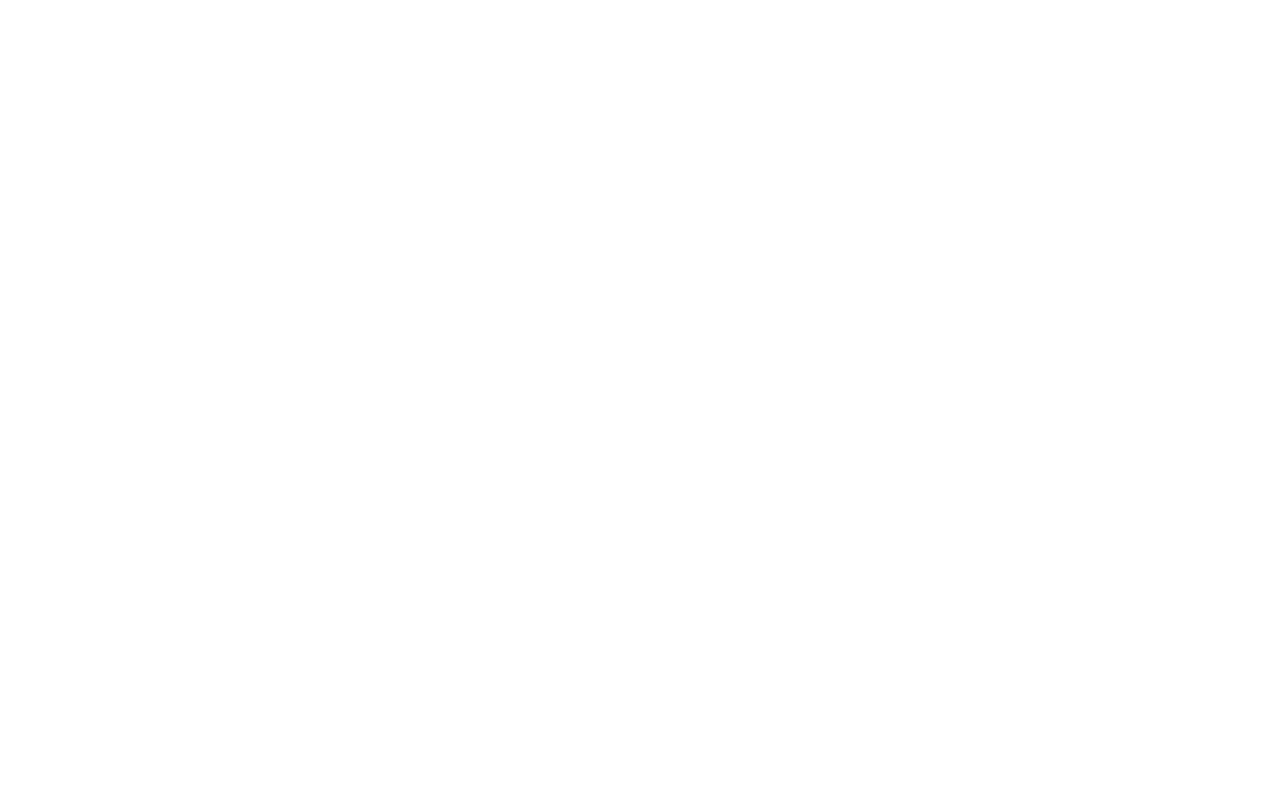
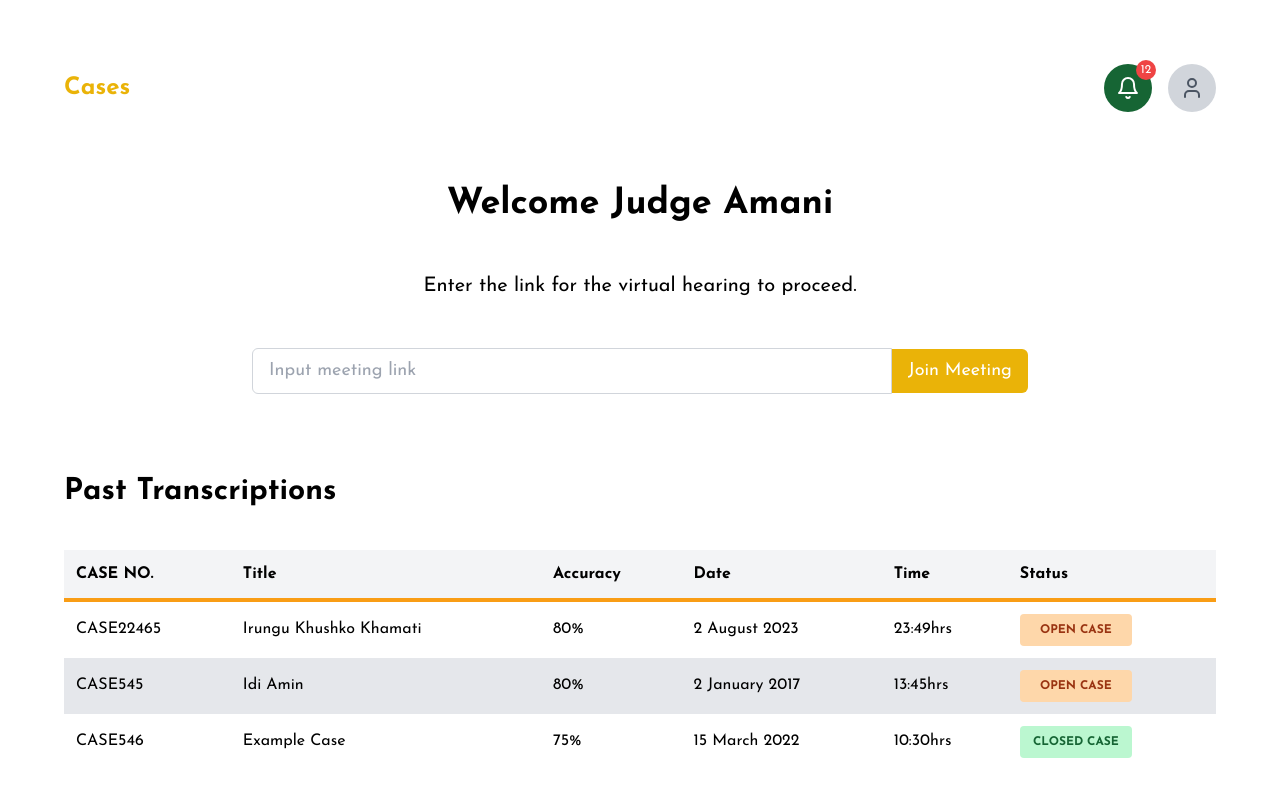
Before and after one commit to akirachix/Taishi-Frontend, a Next.js app in the folder themis-dashboard/: page / in a window 1280 px wide. Shown: the top 796 px of the page. Built offline with nearby package versions, Linux system fonts and the light colour scheme.

Commit message:
frequent user homepage

```diff
--- a/themis-dashboard/src/app/Layout/index.tsx
+++ b/themis-dashboard/src/app/Layout/index.tsx
@@ -6,7 +6,7 @@
 
   return (
     <div className="flex min-h-screen">
-      <div className="w-64 bg-gray-800 text-white">
+      <div className="w-64 bg-[#083317] text-white">
         <Sidebar />
       </div>
       <div className="flex-grow p-4">
--- a/themis-dashboard/src/app/components/Sidebar/index.tsx
+++ b/themis-dashboard/src/app/components/Sidebar/index.tsx
@@ -30,7 +30,7 @@
           />
         </div>
       </div>
-      <nav className="space-y-12 flex-grow mt-24 text-[24px]">
+      <nav className="space-y-12 flex-grow mt-24 text-[24px] nh:mt-6 nh:text-[18px]">
         {sidebarItems.map((item) => (
           <div key={item.label} className="relative">
             <button
--- /dev/null
+++ b/themis-dashboard/src/app/judgeHomepage/page.tsx
@@ -0,0 +1,130 @@
+"use client"
+
+import React, { useState } from 'react';
+import { Bell, User, ChevronLeft, ChevronRight } from "lucide-react";
+import Link from "next/link";
+
+const statusStyle = (status: string) => {
+  switch (status) {
+    case "OPEN CASE":
+      return "text-[12px] nh:text-[10px] flex justify-center w-24 bg-orange-200 font-extrabold text-orange-800 py-1";
+    case "CLOSED CASE":
+      return "text-[12px]  nh:text-[10px] flex justify-center w-24 bg-green-200 font-extrabold text-green-800 py-1";
+    default:
+      return "text-[12px] flex justify-center w-24 bg-orange-200 text-yellow-800 py-1";
+  }
+};
+
+const JudgeDashboardPage = () => {
+  const [currentPage, setCurrentPage] = useState(1);
+  const [meetingLink, setMeetingLink] = useState('');
+  const itemsPerPage = 5;
+
+  const cases = [
+    { caseNo: 'CASE22465', title: 'Irungu Khushko Khamati', accuracy: '80%', confidence: 'Wesley Odipo', date: '2 August 2023', time: '23:49hrs', status: 'OPEN CASE' },
+    { caseNo: 'CASE545', title: 'Idi Amin', accuracy: '80%', confidence: 'John Doe', date: '2 January 2017', time: '13:45hrs', status: 'OPEN CASE' },
+    { caseNo: 'CASE546', title: 'Example Case', accuracy: '75%', confidence: 'Jane Smith', date: '15 March 2022', time: '10:30hrs', status: 'CLOSED CASE' },
+
+  ];
+
+  const indexOfLastItem = currentPage * itemsPerPage;
+  const indexOfFirstItem = indexOfLastItem - itemsPerPage;
+  const currentCases = cases.slice(indexOfFirstItem, indexOfLastItem);
+
+
+  const handleJoinMeeting = () => {
+    console.log('Joining meeting with link:', meetingLink);
+  };
+
+  return (
+    <div className="bg-white xl:p-16 nh:p-0 flex flex-col">
+      <header className="flex justify-between items-center mb-8 nh:mb-0">
+        <h1 className="text-2xl nh:text-lg font-bold text-yellow-500">Cases</h1>
+        <div className="flex items-center space-x-4 nh:space-x-2">
+          <div className="relative">
+            <div className="rounded-full w-12 h-12 nh:w-8 nh:h-8 bg-green-800 flex items-center justify-center">
+              <Bell className="h-6 w-6 nh:h-4 nh:w-4 text-white" />
+            </div>
+            <span className="absolute -top-1 -right-1 bg-red-500 text-white text-xs nh:text-[8px] rounded-full h-5 w-5 nh:h-3 nh:w-3 flex items-center justify-center">12</span>
+          </div>
+          <div className="w-12 h-12 nh:w-8 nh:h-8 bg-gray-300 rounded-full flex items-center justify-center">
+            <User className="w-6 h-6 nh:w-4 nh:h-4 text-gray-600" />
+          </div>
+        </div>
+      </header>
+
+      <main className="flex-grow flex flex-col">
+        <div className="text-center mb-10">
+          <h2 className=" xl:text-4xl mt-10  nh:text-[24px] nm:text-[20px] font-semibold mb-12">Welcome Judge Amani</h2>
+          <p className="text-xl nh:text-sm nm:text-lg mb-12 nh:mb-2">Enter the link for the virtual hearing to proceed.</p>
+          <div className="flex justify-center mb-10">
+            <div className="flex items-center">
+              <input
+                type="text"
+                placeholder="Input meeting link"
+                className="border border-gray-300 rounded-l-md px-4 py-2 w-[40rem] nh:w-[30rem] text-lg nh:text-sm"
+                value={meetingLink}
+                onChange={(e) => setMeetingLink(e.target.value)}
+              />
+              <button
+                onClick={handleJoinMeeting}
+                className="bg-yellow-500 text-white px-4 py-2 rounded-r-md hover:bg-yellow-600 transition-colors text-lg nh:text-sm whitespace-nowrap "
+              >
+                Join Meeting
+              </button>
+            </div>
+          </div>
+        </div>
+
+        <div className="mt-auto">
+          <h3 className="text-3xl  nh:text-xl nm:text-[20px] font-semibold  nh:mb-3">Past Transcriptions</h3>
+          <div className="overflow-x-auto">
+          <table className="nh:mt-2 w-full lg:mt-10 text-sm sm:text-base nh:text-[12px]">
+              <thead>
+                <tr className="bg-gray-100 border-b-4 border-[#F99D15]">
+                  <th className="p-2 sm:p-3 text-left">CASE NO.</th>
+                  <th className="p-2 sm:p-3 text-left">Title</th>
+                  <th className="p-2 sm:p-3 text-left">Accuracy</th>
+                  <th className="p-2 sm:p-3 text-left">Date</th>
+                  <th className="p-2 sm:p-3 text-left">Time</th>
+                  <th className="p-2 sm:p-3 text-left">Status</th>
+                </tr>
+              </thead>
+              <tbody>
+                {currentCases.length > 0 ? (
+                  currentCases.map((caseItem, index) => (
+                    <tr
+                      key={index}
+                      className={`${index % 2 === 0 ? "bg-white" : "bg-gray-200"} hover:bg-gray-400 cursor-pointer`}
+                    >
+                      <Link href={`/cases/${caseItem.caseNo}`} className="contents">
+                        <td className="p-3 sm:p-3">{caseItem.caseNo}</td>
+                        <td className="p-3 sm:p-3">{caseItem.title}</td>
+                        <td className="p-3 sm:p-3">{caseItem.accuracy}</td>
+                        <td className="p-3 sm:p-3">{caseItem.date}</td>
+                        <td className="p-3 sm:p-3">{caseItem.time}</td>
+                        <td className="p-3 sm:p-3">
+                          <span className={`px-2 py-1 flex justify-center w-28 rounded ${statusStyle(caseItem.status)}`}>
+                            {caseItem.status}
+                          </span>
+                        </td>
+                      </Link>
+                    </tr>
+                  ))
+                ) : (
+                  <tr>
+                    <td colSpan={6} className="text-center p-4">
+                      No cases found.
+                    </td>
+                  </tr>
+                )}
+              </tbody>
+            </table>
+          </div>
+        </div>
+      </main>
+    </div>
+  );
+};
+
+export default JudgeDashboardPage;
--- a/themis-dashboard/src/app/page.tsx
+++ b/themis-dashboard/src/app/page.tsx
@@ -1,4 +1,5 @@
 
+import JudgeDashboardPage from "./judgeHomepage/page";
 
 import Layout from "./Layout";
 
@@ -9,6 +10,7 @@
       <Layout>
 
        <div>
+       <JudgeDashboardPage/>
 
        </div>
       </Layout>
--- a/themis-dashboard/tailwind.config.ts
+++ b/themis-dashboard/tailwind.config.ts
@@ -1,5 +1,4 @@
 import type { Config } from "tailwindcss";
-
 const config: Config = {
   content: [
     "./src/pages/**/*.{js,ts,jsx,tsx,mdx}",
@@ -8,6 +7,9 @@
   ],
   theme: {
     extend: {
+      screens: {
+        'nh': {'min': '1000px', 'max': '1279px'}
+      },
       colors: {
         background: "var(--background)",
         foreground: "var(--foreground)",
```
Also changed, not shown: themis-dashboard/package.json (+4 -3 lines), 2 other files (tests, documents, lock files or other folders).
